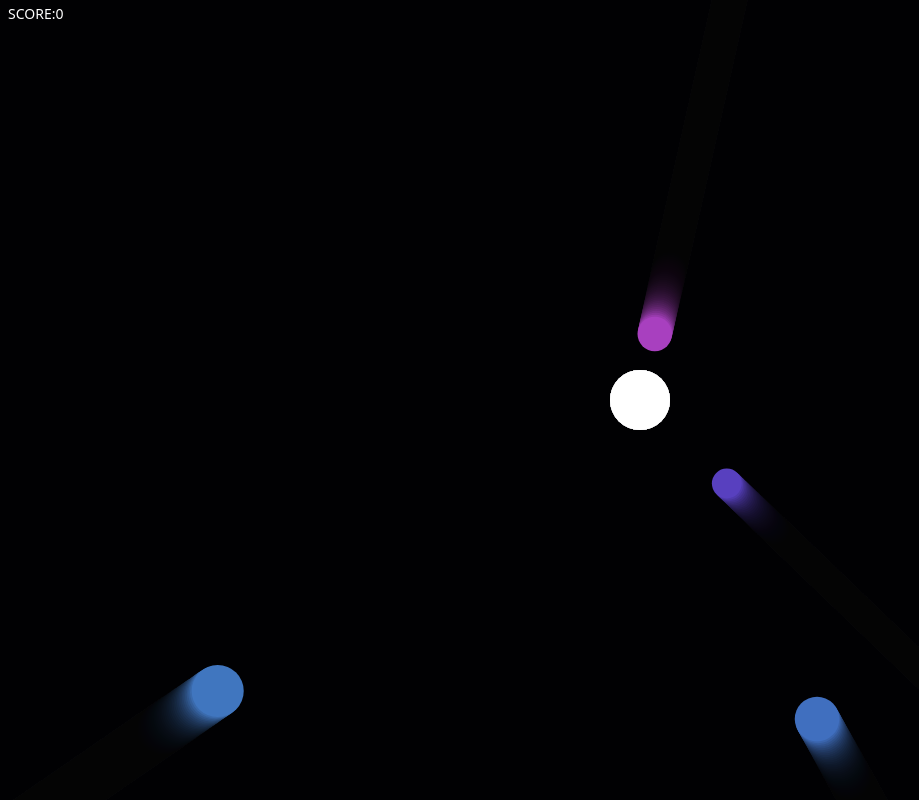
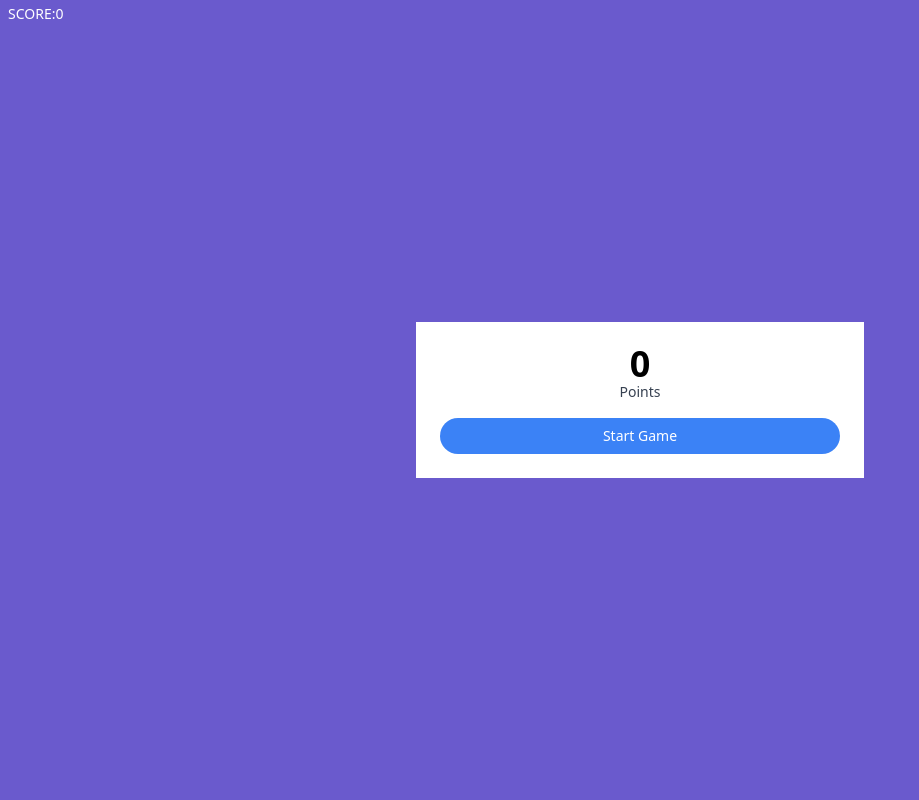
Before and after one commit to XFernando43/Game.io, a plain HTML site: page index.html in a window 1280 px wide. Shown: the whole page, without its empty margins (0-919 px from the left). Drawn offline with nearby package versions, Linux system fonts and the light colour scheme.

Commit message:
finishhhhhhhhhhhhhhhhh:Ohh
:8ball:

```diff
--- a/index.html
+++ b/index.html
@@ -12,6 +12,15 @@ rel="stylesheet"
 <div class="fixed text-white text-sm ml-2 mt-1 select-none"><span>SCORE:</span><span id = "scoreEl">0</span>
 </div>
 
+<div class="fixed inset-0 flex items-center justify-center" id = "modalEl">
+    <div class = "bg-white max-w-md w-full p-6 text-center">
+        <h1 class="text-4xl font-bold leading-none" id = "bigScore">0</h1>
+        <p class="text-sm text-gray-700 mb-4">Points</p>
+        <div>
+            <button class="bg-blue-500 text-white w-full py-2 rounded-full text-sm" id = "StartGameBtn">Start Game</button>
+        </div>
+    </div>
+</div>
 
 <canvas><title>GAME.IO</title></canvas>
 
--- a/index.js
+++ b/index.js
@@ -6,6 +6,9 @@ canvas.width = innerWidth
 canvas.height = innerHeight
 
 const scoreEl = document.querySelector('#scoreEl');
+const startGameBtn = document.querySelector("#StartGameBtn")
+const modalEL = document.querySelector("#modalEl")
+const bigScoreEL = document.querySelector("#bigScore")
 
 class Player{
     constructor(x,y,radius,color){
@@ -98,11 +101,17 @@ class Particles{
 const x = canvas.width/2
 const y = canvas.height/2
 
-const player = new Player(x,y,30,'white')
+let player = new Player(x,y,30,'white')
+let projectiles = []
+let enemies = []
+let particles = []
 
-const projectiles = []
-const enemies = []
-const particles = []
+function init(){
+    player = new Player(x,y,30,'white')
+    projectiles = []
+    enemies = []
+    particles = []
+}
 
 function spawnEnemies(){
     setInterval(()=>{
@@ -159,12 +168,6 @@ function animate(){
 
         const dist = Math.hypot(player.x - enemy.x,player.y - enemy.y)
 
-        //end game
-        if(dist - enemy.radius - player.radius < 1){
-            console.log('end game')
-            cancelAnimationFrame(animationId)
-        }
-
         projectiles.forEach((projectile, projectileIndex)=>{
 
             const dist = Math.hypot(projectile.x - enemy.x,
@@ -204,6 +207,15 @@ function animate(){
                 }
             }
         })
+
+        //end game
+        if(dist - enemy.radius - player.radius < 1){
+            console.log('end game')
+            cancelAnimationFrame(animationId)
+            modalEL.style.display = "flex"
+            bigScoreEL.innerHTML = scoreEl.textContent
+        }
+
     })
 
 }
@@ -224,5 +236,9 @@ addEventListener('click',(event)=>{
     //console.log(projectiles
 })
 
-animate()
-spawnEnemies()
+startGameBtn.addEventListener('click',()=>{
+    init()
+    animate()
+    spawnEnemies()
+    modalEL.style.display = 'none'
+})
```
